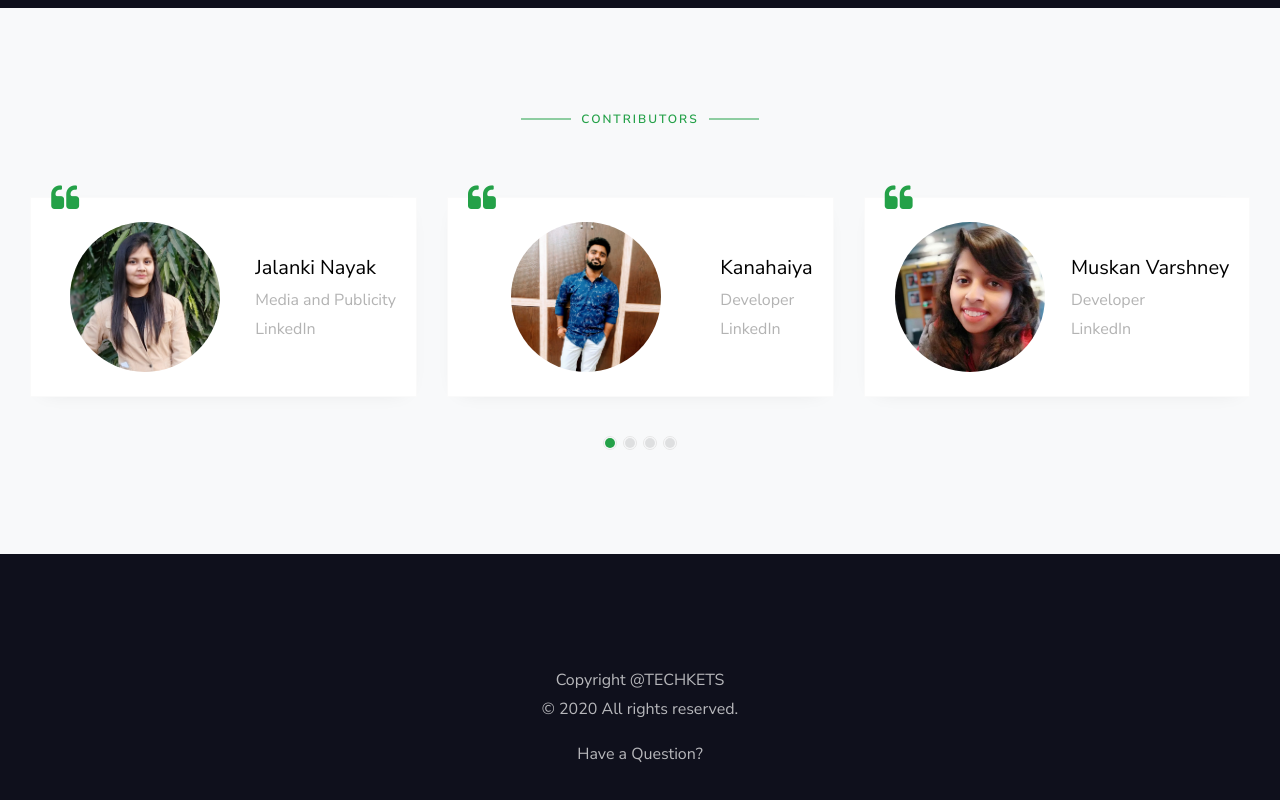
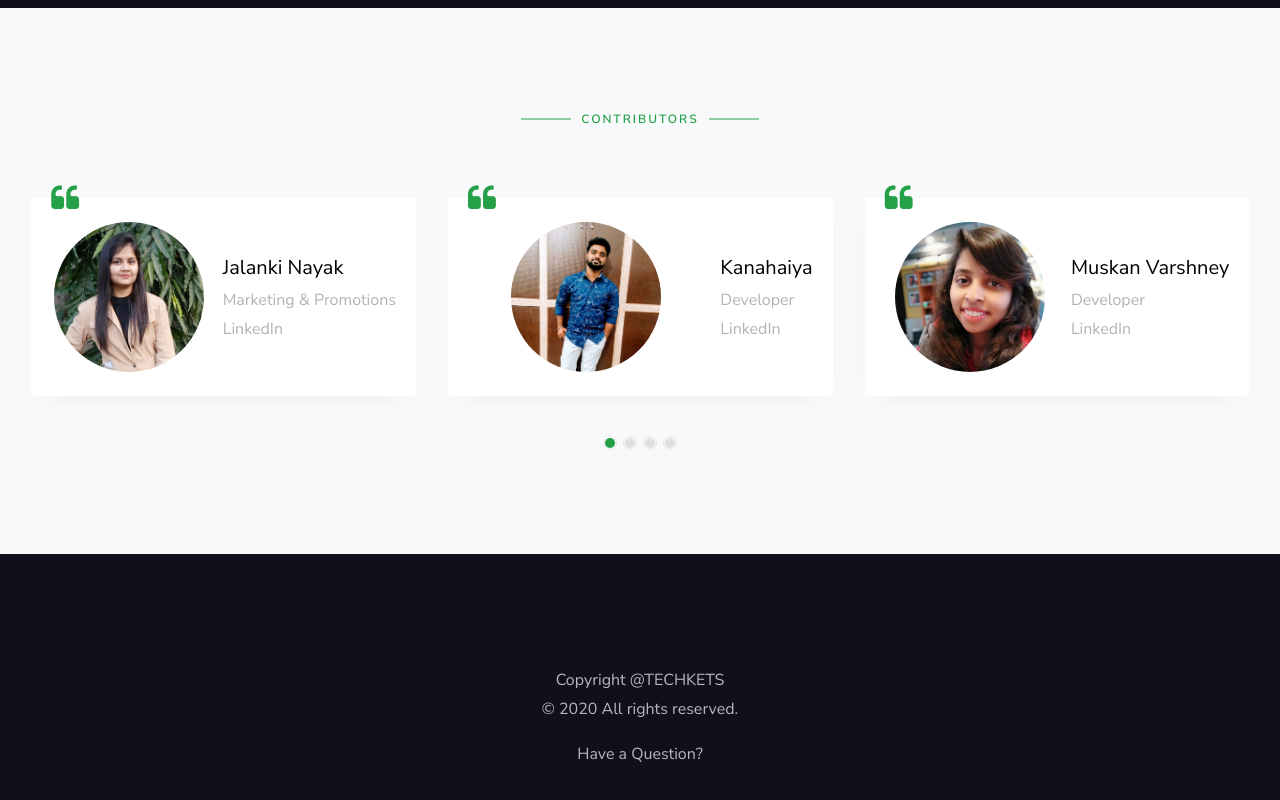
Before and after one commit to kanhaiya007/scandocs.techkets, a plain HTML site: page index.html in a window 1280 px wide. Shown: the part 3242-4042 px from the top of the page. Drawn offline with Linux system fonts and the light colour scheme.

Commit message:
Update index.html

```diff
--- a/index.html
+++ b/index.html
@@ -309,7 +309,7 @@
                     </div>
                     <div class="pl-3">
                       <p class="name">Jalanki Nayak</p>
-                      <span class="position">Media and Publicity</span>
+                      <span class="position">Marketing & Promotions</span>
                       <br>
                       <a href="https://www.linkedin.com/in/jalankinayak10" target="_blank"><span
                           class="position">LinkedIn</span></a>
```
